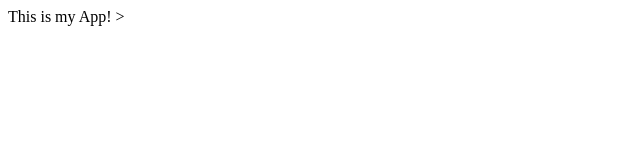
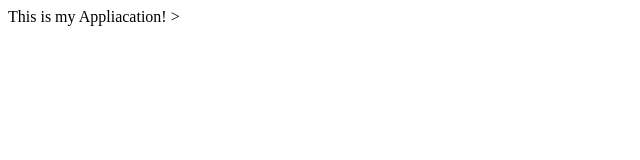
Before and after one commit to etiennehaba/MyProgramming, a plain HTML site: page index.html in a window 1280 px wide. Shown: the full height of the page, 0-640 px from the left. Drawn offline with Linux system fonts and the light colour scheme.

Commit message:
changed index.html

```diff
--- /dev/null
+++ b/dir1/app1.js
@@ -0,0 +1 @@
+console.log(123);
--- a/index.html
+++ b/index.html
@@ -4,6 +4,6 @@
 	<title>my app</title>
 </head>
 <body>
-This is my App!
+This is my Appliacation!
 </body>
 </html>>
```
Also changed, not shown: 1 other file.
